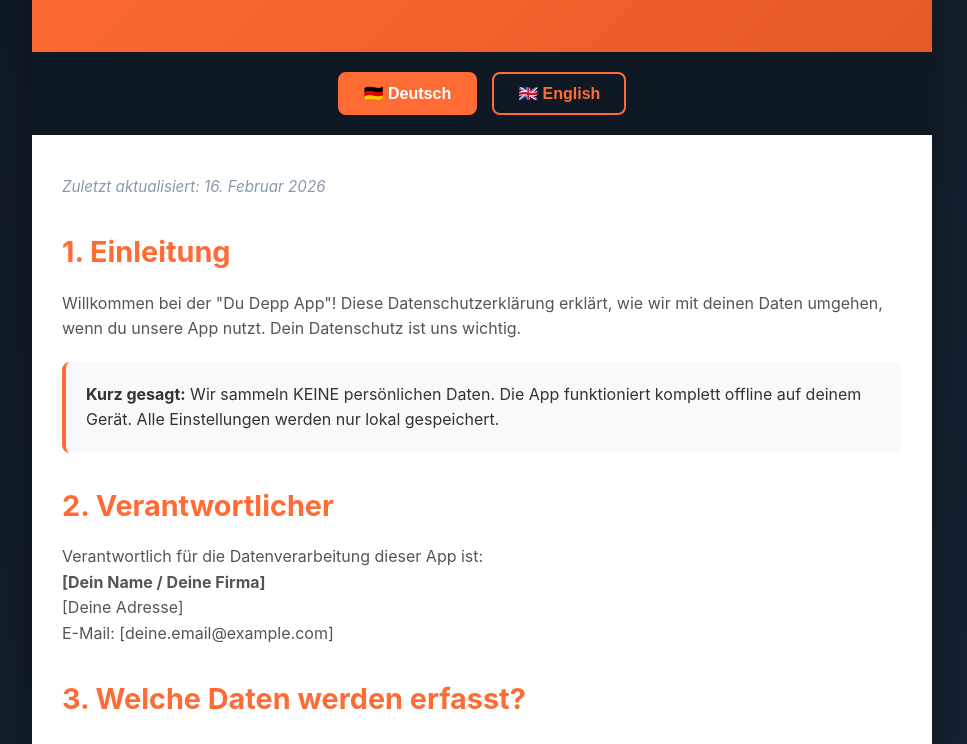
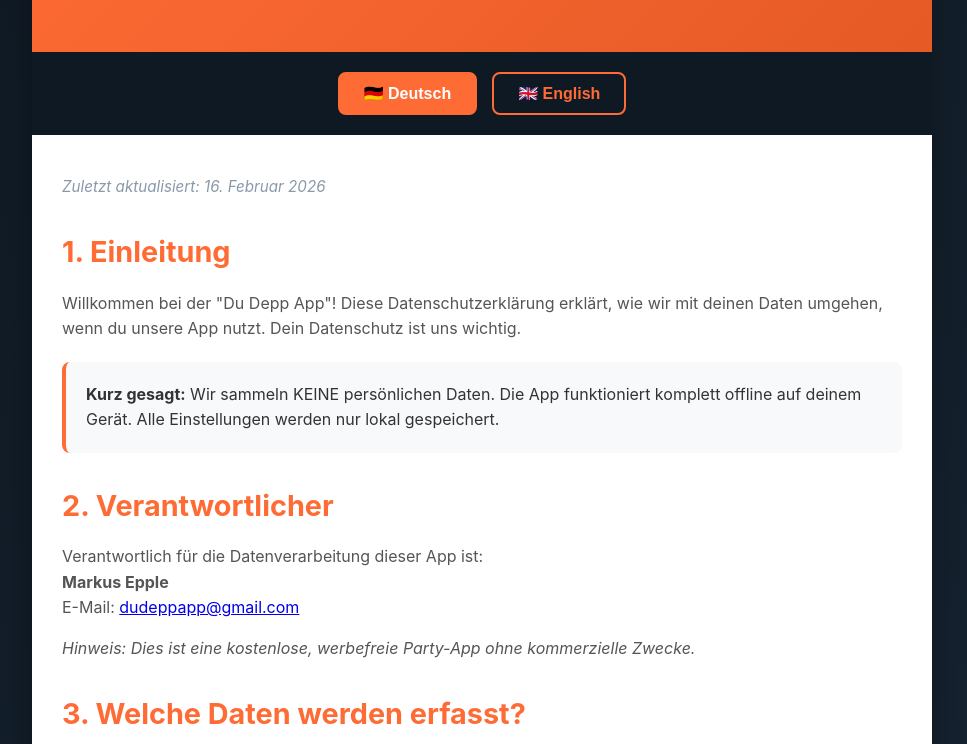
Before and after one commit to MarkusEpp/markusepp-legal, a plain HTML site: page index.html in a window 1280 px wide. Shown: the part 165-909 px from the top of the page, without its empty margins (158-1125 px from the left). Drawn offline with Linux system fonts and the light colour scheme.

Commit message:
Update privacy policy with minimal contact info

```diff
--- a/index.html
+++ b/index.html
@@ -196,9 +196,11 @@
                 <h2>2. Verantwortlicher</h2>
                 <p>
                     Verantwortlich für die Datenverarbeitung dieser App ist:<br>
-                    <strong>[Dein Name / Deine Firma]</strong><br>
-                    [Deine Adresse]<br>
-                    E-Mail: [deine.email@example.com]
+                    <strong>Markus Epple</strong><br>
+                    E-Mail: <a href="mailto:dudeppapp@gmail.com">dudeppapp@gmail.com</a>
+                </p>
+                <p>
+                    <em>Hinweis: Dies ist eine kostenlose, werbefreie Party-App ohne kommerzielle Zwecke.</em>
                 </p>
 
                 <h2>3. Welche Daten werden erfasst?</h2>
@@ -265,7 +267,7 @@
                 <h2>10. Kontakt</h2>
                 <p>
                     Bei Fragen zum Datenschutz kannst du uns kontaktieren unter:<br>
-                    E-Mail: <strong>[deine.email@example.com]</strong>
+                    E-Mail: <strong><a href="mailto:dudeppapp@gmail.com">dudeppapp@gmail.com</a></strong>
                 </p>
             </div>
 
@@ -287,9 +289,11 @@
                 <h2>2. Data Controller</h2>
                 <p>
                     The data controller for this app is:<br>
-                    <strong>[Your Name / Your Company]</strong><br>
-                    [Your Address]<br>
-                    Email: [your.email@example.com]
+                    <strong>Markus Epple</strong><br>
+                    Email: <a href="mailto:dudeppapp@gmail.com">dudeppapp@gmail.com</a>
+                </p>
+                <p>
+                    <em>Note: This is a free, ad-free party app with no commercial purposes.</em>
                 </p>
 
                 <h2>3. What Data is Collected?</h2>
@@ -356,7 +360,7 @@
                 <h2>10. Contact</h2>
                 <p>
                     For privacy questions, you can contact us at:<br>
-                    Email: <strong>[your.email@example.com]</strong>
+                    Email: <strong><a href="mailto:dudeppapp@gmail.com">dudeppapp@gmail.com</a></strong>
                 </p>
             </div>
         </div>
```
